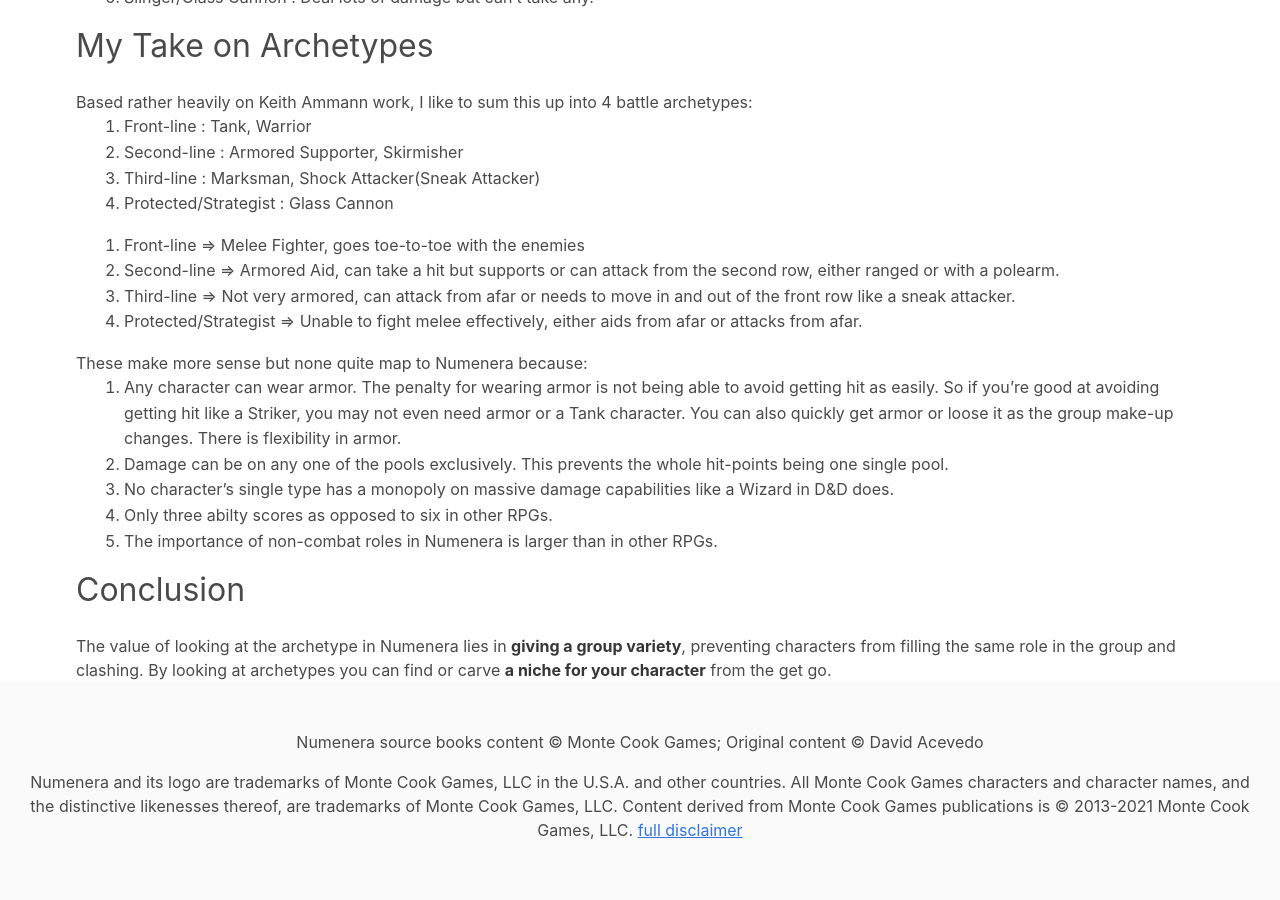
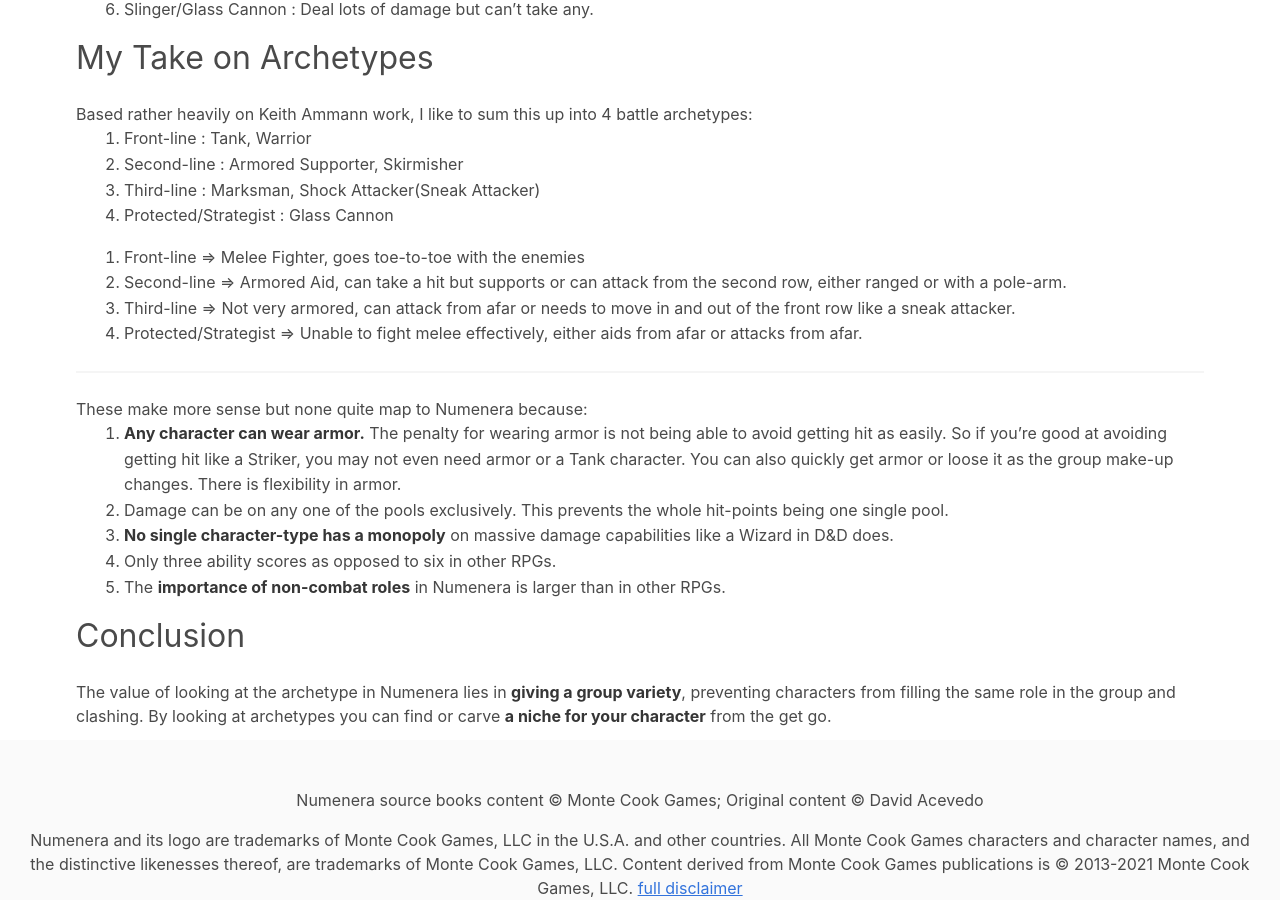
Before and after one commit to rebelwarrior/numenera, a Jekyll site: the page built from archetypes.md, in a window 1280 px wide and 900 px high, scrolled down 678 px. Built offline with Jekyll 4.4.1, drawn with Linux system fonts in a browser that asks for light colours; nearby versions of some CDN libraries.

```diff
--- a/archetypes.md
+++ b/archetypes.md
@@ -24,7 +24,7 @@
 These are far too many in my opinion.
 
 ## Live to Tell the Tale by Keith Ammann
-{:.subtitle.is-3}
+{:.subtitle.is-3.mt-3}
 
 Live to Tell the Tale presents 6 ability contours for a D&D-type game based on their abilities:
 
@@ -48,22 +48,24 @@
 {:.ml-6}
 
 1. Front-line => Melee Fighter, goes toe-to-toe with the enemies
-2. Second-line => Armored Aid, can take a hit but supports or can attack from the second row, either ranged or with a polearm.
+2. Second-line => Armored Aid, can take a hit but supports or can attack from the second row, either ranged or with a pole-arm.
 3. Third-line => Not very armored, can attack from afar or needs to move in and out of the front row like a sneak attacker.
 4. Protected/Strategist => Unable to fight melee effectively, either aids from afar or attacks from afar.
 {:.ml-6}
 
+---
+
 These make more sense but none quite map to Numenera because:
 
-1. Any character can wear armor. The penalty for wearing armor is not being able to avoid getting hit as easily. So if you're good at avoiding getting hit like a Striker, you may not even need armor or a Tank character. You can also quickly get armor or loose it as the group make-up changes. There is flexibility in armor.
+1. __Any character can wear armor.__ The penalty for wearing armor is not being able to avoid getting hit as easily. So if you're good at avoiding getting hit like a Striker, you may not even need armor or a Tank character. You can also quickly get armor or loose it as the group make-up changes. There is flexibility in armor.
 2. Damage can be on any one of the pools exclusively. This prevents the whole hit-points being one single pool.
-3. No character's single type has a monopoly on massive damage capabilities like a Wizard in D&D does.
-4. Only three abilty scores as opposed to six in other RPGs.
-5. The importance of non-combat roles in Numenera is larger than in other RPGs.
+3. __No single character-type has a monopoly__ on massive damage capabilities like a Wizard in D&D does.
+4. Only three ability scores as opposed to six in other RPGs.
+5. The __importance of non-combat roles__ in Numenera is larger than in other RPGs.
 {:.ml-6}
 
 ## Conclusion
 {:.subtitle.is-3}
 
 The value of looking at the archetype in Numenera lies in __giving a group variety__, preventing characters from filling the same role in the group and clashing. By looking at archetypes you can find or carve __a niche for your character__ from the get go.
-<br>
+{:.mb-3}
```
Also changed, not shown: character_creation.md (+2 -2 lines).
